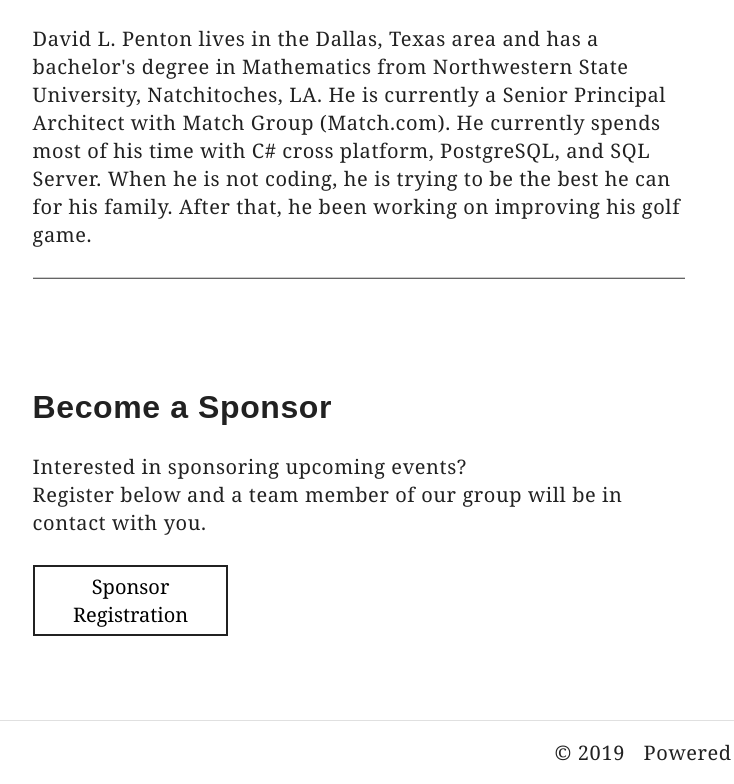
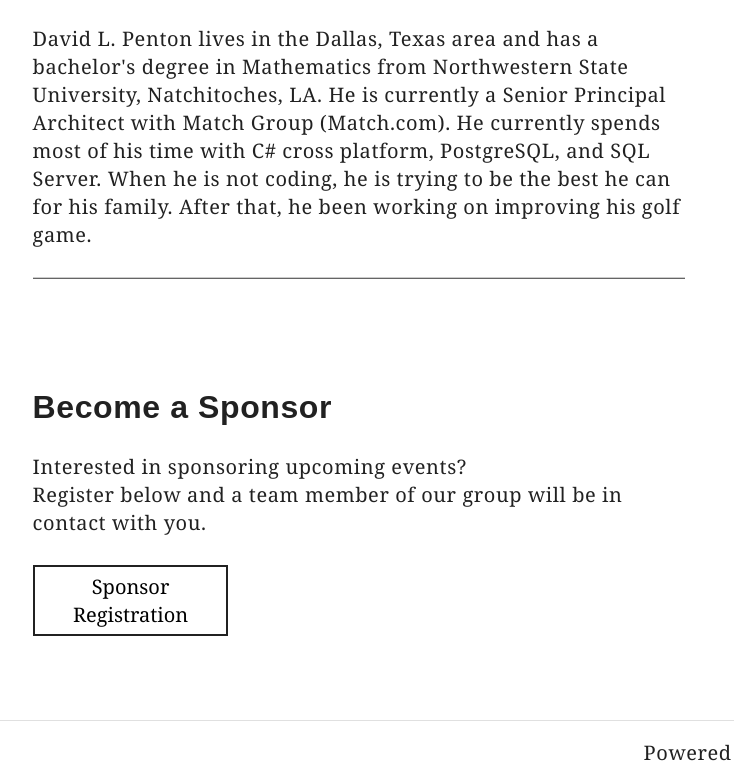
Before and after one commit to north-dallas-developers/northdallas-site, an Eleventy site: page index.njk in a window 1280 px wide. Shown: the part 1546-2330 px from the top of the page, 281-1015 px from the left. Built offline with nearby package versions, Linux system fonts and the light colour scheme; Eleventy itself is replaced by a stand-in of ours; files that its build step writes are made by us from their sources; a web font is replaced by a local one; what jsdom would draw is missing.

Commit message:
remove copyright from footer

```diff
--- a/_includes/footer.njk
+++ b/_includes/footer.njk
@@ -2,7 +2,7 @@
 <footer>
     <!-- Social media + copyright -->
     <ul>
-        {% block copyright %}<li class="copyright">&copy; 2019</li>{% endblock %}
+        {% block copyright %}{% endblock %}
         <li class="list-logo"><a href="https://www.zealitconsultants.com/"><span>Powered by </span><img src="{{ '/assets/img/logos/logo-zeal.png' | url }}" alt="Link to Zeal"></a></li>
         <li class="list-break" />
         <li><a href="https://www.linkedin.com/company/zeal-capital-management/"><img src="{{ '/assets/img/logos/logo-linkedin.svg' | url }}" alt="Link to LinkedIn"></a></li>
```
